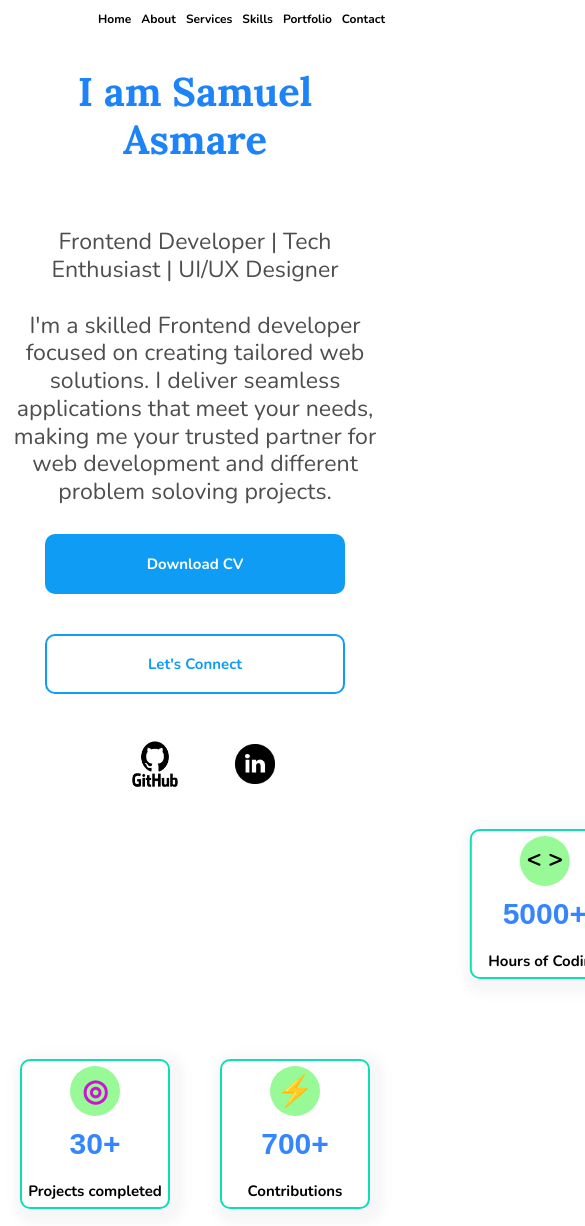
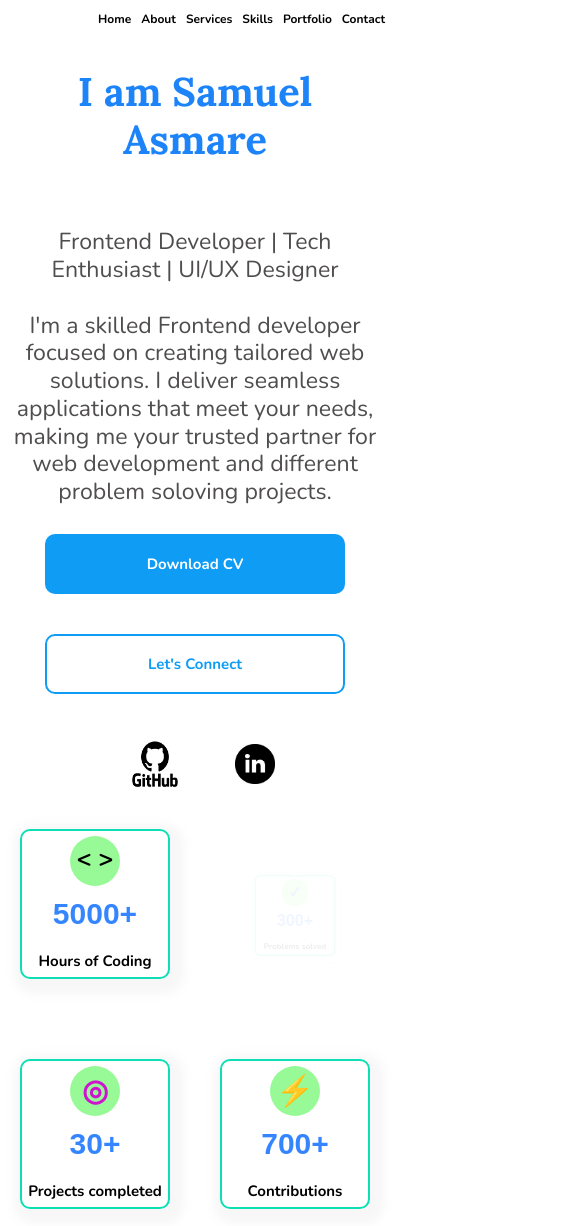
Before and after one commit to SamuelAsmare/reactportfolio, a React (Vite) app: page / in a window 390 px wide. Shown: the top 1226 px of the page, 585 px wide, since content can reach past the window. Built offline with nearby package versions, Linux system fonts and the light colour scheme.

Commit message:
animation for mobile

```diff
--- a/src/App.css
+++ b/src/App.css
@@ -164,7 +164,31 @@ body{
   flex-wrap:wrap;
   gap: 70px;
   margin-top: 20px;
-  justify-content: space-evenly;
+  justify-content: center;
+
+}
+#awards a:nth-child(1){
+  animation: scal 2s linear;
+       animation-timeline:view();
+         animation-range:entry 10%;
+
+}
+#awards a:nth-child(2){
+  animation: scal 2s linear;
+       animation-timeline:view();
+         animation-range:entry 0%;
+
+}
+#awards a:nth-child(3){
+  animation: scal 2s linear;
+       animation-timeline:view();
+         animation-range:entry 0%;
+
+}
+#awards a:nth-child(4){
+  animation: scal 2s linear;
+       animation-timeline:view();
+         animation-range:entry 0%;
 
 }
 #experianceblocks{
@@ -175,10 +199,9 @@ body{
   border-radius: 10px;
   transition:0.1s linear;
   text-decoration: none;
- animation: right 2s linear;
-       animation-timeline:view();
-         animation-range:entry 0%;
 }
+
+
 #experianceblocks:hover{
   box-shadow:none;
   border:rgb(5, 118, 143) 2.5px solid;
@@ -490,6 +513,30 @@ transform:translateY(-20px);
   border-radius: 10px;
   transition:0.1s linear;
 }
+#awards a:nth-child(1){
+  animation: scal 2s linear;
+       animation-timeline:view();
+         animation-range:entry 10%;
+
+}
+#awards a:nth-child(2){
+  animation: scal 2s linear;
+       animation-timeline:view();
+         animation-range:entry 0%;
+
+}
+#awards a:nth-child(3){
+  animation: scal 2s linear;
+       animation-timeline:view();
+         animation-range:entry 0%;
+
+}
+#awards a:nth-child(4){
+  animation: scal 2s linear;
+       animation-timeline:view();
+         animation-range:entry 0%;
+
+}
 #experianceblocks:hover{
   box-shadow:none;
   border:rgb(5, 118, 143) 2.5px solid;
@@ -574,24 +621,40 @@ transform:translateY(-20px);
 @keyframes left{
   from {
     transform: translateX(-500px);
+    opacity:0;
   }
   to {
     transform: translateX(0px);
+    opacity:1;
   }
 }
 @keyframes right{
   from {
     transform: translateX(500px);
+    opacity:0;
   }
   to {
     transform: translateX(0px);
+    opacity:1;
   }
 }
 @keyframes bottom{
   from {
-    transform: translateY(-100px);
+    transform: translateY(300px);
+    opacity:0;
   }
   to {
     transform: translateY(0px);
+    opacity:1;
   }
 }
+@keyframes scal{
+  from {
+    transform: scale(0.5);
+    opacity:0;
+  }
+  to {
+    transform: scale(1);
+    opacity: 1;
+  }
+}
```
Also changed, not shown: public/NEWCOPY.JPG.
